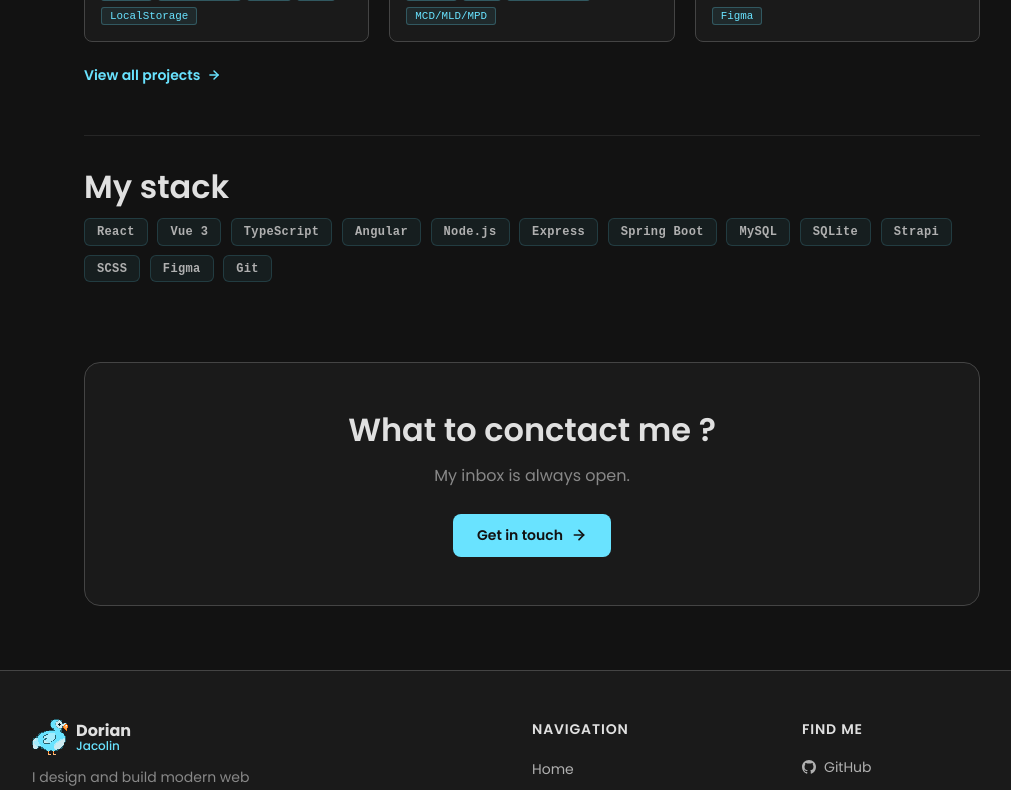
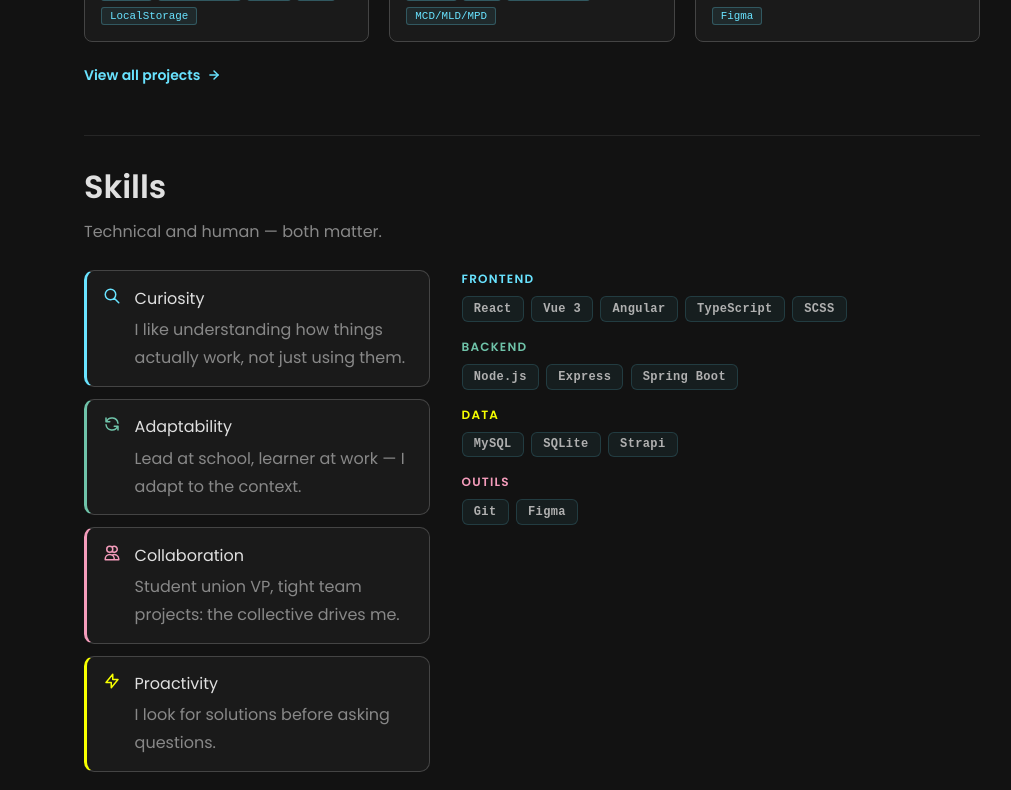
Before and after one commit to Jacma-pro/portfolio, a React (Vite) app: page / in a window 1280 px wide. Shown: the part 1180-1970 px from the top of the page, without its empty margins (108-1119 px from the left). Built offline with nearby package versions, Linux system fonts and the light colour scheme.

Commit message:
feat: restructure skills section with soft and hard skills categorization and update translations

```diff
--- a/src/i18n/en.json
+++ b/src/i18n/en.json
@@ -19,7 +19,16 @@
     "featured_title": "Recent projects",
     "featured_subtitle": "A selection of what I've built recently.",
     "featured_all": "View all projects",
-    "stack_title": "My stack",
+    "skills_title": "Skills",
+    "skills_subtitle": "Technical and human — both matter.",
+    "soft_curiosity_label": "Curiosity",
+    "soft_curiosity_desc": "I like understanding how things actually work, not just using them.",
+    "soft_adaptability_label": "Adaptability",
+    "soft_adaptability_desc": "Lead at school, learner at work — I adapt to the context.",
+    "soft_collaboration_label": "Collaboration",
+    "soft_collaboration_desc": "Student union VP, tight team projects: the collective drives me.",
+    "soft_proactivity_label": "Proactivity",
+    "soft_proactivity_desc": "I look for solutions before asking questions.",
     "cta_title": "What to conctact me ?",
     "cta_text": "My inbox is always open.",
     "cta_contact": "Get in touch"
--- a/src/i18n/fr.json
+++ b/src/i18n/fr.json
@@ -19,7 +19,16 @@
     "featured_title": "Projets récents",
     "featured_subtitle": "Une sélection de ce que j'ai construit récemment.",
     "featured_all": "Voir tous les projets",
-    "stack_title": "Ma stack",
+    "skills_title": "Compétences",
+    "skills_subtitle": "Technique et humain — les deux se complètent.",
+    "soft_curiosity_label": "Curiosité",
+    "soft_curiosity_desc": "J'aime comprendre comment les choses fonctionnent vraiment, pas juste les utiliser.",
+    "soft_adaptability_label": "Adaptabilité",
+    "soft_adaptability_desc": "Lead à l'école, éponge en entreprise — je m'adapte au contexte.",
+    "soft_collaboration_label": "Collaboration",
+    "soft_collaboration_desc": "VP du BDE, binôme sur des projets serrés : le collectif m'anime.",
+    "soft_proactivity_label": "Proactivité",
+    "soft_proactivity_desc": "Je cherche les solutions avant de poser les questions.",
     "cta_title": "Envie de me contacter ?",
     "cta_text": "Ma boîte mail est toujours ouverte.",
     "cta_contact": "Me contacter"
--- a/src/pages/Home.scss
+++ b/src/pages/Home.scss
@@ -312,23 +312,98 @@
   }
 }
 
-/* ── Stack ──────────────────────────────────────────────────────────────────── */
-.home__stack {
+/* ── Skills ─────────────────────────────────────────────────────────────────── */
+.home__skills {
   margin-bottom: 3rem;
   padding: 2rem 0;
   border-top: 1px solid rgba($border-color, 0.4);
+}
 
-  h2 {
-    @include font-h2;
-    color: $text-primary;
-    margin-bottom: 1.25rem;
+.home__skills-grid {
+  display: grid;
+  grid-template-columns: 1fr 1.5fr;
+  gap: 2rem;
+  align-items: start;
+
+  @media (max-width: 680px) {
+    grid-template-columns: 1fr;
+    gap: 1.75rem;
   }
 }
 
-.home__stack-chips {
+/* Soft skills */
+.home__soft {
+  display: flex;
+  flex-direction: column;
+  gap: 0.75rem;
+}
+
+.home__soft-card {
+  display: flex;
+  align-items: flex-start;
+  gap: 0.85rem;
+  padding: 0.85rem 1rem;
+  border-radius: 10px;
+  background: $bg-secondary;
+  border: 1px solid $border-color;
+  border-left-width: 3px;
+  transition: transform 0.2s ease;
+
+  &:hover { transform: translateX(4px); }
+
+  &--blue   { border-left-color: $dodo-blue;   .home__soft-icon { color: $dodo-blue; } }
+  &--teal   { border-left-color: $dodo-teal;   .home__soft-icon { color: $dodo-teal; } }
+  &--pink   { border-left-color: $dodo-pink;   .home__soft-icon { color: $dodo-pink; } }
+  &--yellow { border-left-color: $dodo-yellow; .home__soft-icon { color: $dodo-yellow; } }
+}
+
+.home__soft-icon {
+  flex-shrink: 0;
+  margin-top: 2px;
+}
+
+.home__soft-name {
+  font-size: $fs-sm;
+  font-weight: $fw-semibold;
+  color: $text-primary;
+  margin-bottom: 0.2rem;
+}
+
+.home__soft-desc {
+  font-size: $fs-xs;
+  color: $text-muted;
+  line-height: 1.5;
+}
+
+/* Hard skills */
+.home__hard {
+  display: flex;
+  flex-direction: column;
+  gap: 1rem;
+}
+
+.home__hard-group {
+  display: flex;
+  flex-direction: column;
+  gap: 0.5rem;
+}
+
+.home__hard-label {
+  font-size: $fs-xs;
+  font-weight: $fw-semibold;
+  text-transform: uppercase;
+  letter-spacing: 0.1em;
+
+  &--blue   { color: $dodo-blue; }
+  &--teal   { color: $dodo-teal; }
+  &--yellow { color: $dodo-yellow; }
+  &--pink   { color: $dodo-pink; }
+}
+
+.home__hard-chips {
   display: flex;
   flex-wrap: wrap;
-  gap: 0.6rem;
+  gap: 0.45rem;
 }
 
 .home__chip {
@@ -340,16 +415,14 @@
   background: rgba($dodo-blue, 0.06);
   border: 1px solid rgba($dodo-blue, 0.15);
   border-radius: 6px;
-  padding: 0.35rem 0.75rem;
+  padding: 0.3rem 0.7rem;
   letter-spacing: 0.03em;
   transition: all 0.2s ease;
 
-  &:hover {
-    color: $dodo-blue;
-    border-color: rgba($dodo-blue, 0.4);
-    background: rgba($dodo-blue, 0.1);
-    transform: translateY(-1px);
-  }
+  &--blue   { &:hover { color: $dodo-blue;   border-color: rgba($dodo-blue, 0.45);   background: rgba($dodo-blue, 0.1);   transform: translateY(-1px); } }
+  &--teal   { &:hover { color: $dodo-teal;   border-color: rgba($dodo-teal, 0.45);   background: rgba($dodo-teal, 0.1);   transform: translateY(-1px); } }
+  &--yellow { &:hover { color: $dodo-yellow; border-color: rgba($dodo-yellow, 0.45); background: rgba($dodo-yellow, 0.1); transform: translateY(-1px); } }
+  &--pink   { &:hover { color: $dodo-pink;   border-color: rgba($dodo-pink, 0.45);   background: rgba($dodo-pink, 0.1);   transform: translateY(-1px); } }
 }
 
 /* ── CTA Section ───────────────────────────────────────────────────────────── */
--- a/src/pages/Home.tsx
+++ b/src/pages/Home.tsx
@@ -24,13 +24,36 @@ const FEATURED = FEATURED_IDS
   .map(id => PROJECTS.find(p => p.id === id))
   .filter(Boolean) as typeof PROJECTS
 
-/* ── Stack chips ──────────────────────────────────────────────────────────── */
-const STACK = [
-  'React', 'Vue 3', 'TypeScript', 'Angular',
-  'Node.js', 'Express', 'Spring Boot',
-  'MySQL', 'SQLite', 'Strapi',
-  'SCSS', 'Figma', 'Git'
-]
+/* ── Skills ───────────────────────────────────────────────────────────────── */
+const SOFT_SKILLS = [
+  {
+    key: 'curiosity',
+    color: 'blue',
+    path: 'M21 21l-6-6m2-5a7 7 0 1 1-14 0 7 7 0 0 1 14 0z',
+  },
+  {
+    key: 'adaptability',
+    color: 'teal',
+    path: 'M4 4v5h.582m15.356 2A8.001 8.001 0 0 0 4.582 9m0 0H9m11 11v-5h-.581m0 0a8.003 8.003 0 0 1-15.357-2m15.357 2H15',
+  },
+  {
+    key: 'collaboration',
+    color: 'pink',
+    path: 'M12 4.354a4 4 0 1 1 0 5.292M15 21H3v-1a6 6 0 0 1 12 0v1zm0 0h6v-1a6 6 0 0 0-9-5.197M13 7a4 4 0 1 1-8 0 4 4 0 0 1 8 0z',
+  },
+  {
+    key: 'proactivity',
+    color: 'yellow',
+    path: 'M13 10V3L4 14h7v7l9-11h-7z',
+  },
+] as const
+
+const HARD_SKILLS = [
+  { category: 'Frontend', color: 'blue',   items: ['React', 'Vue 3', 'Angular', 'TypeScript', 'SCSS'] },
+  { category: 'Backend',  color: 'teal',   items: ['Node.js', 'Express', 'Spring Boot'] },
+  { category: 'Data',     color: 'yellow', items: ['MySQL', 'SQLite', 'Strapi'] },
+  { category: 'Outils',   color: 'pink',   items: ['Git', 'Figma'] },
+] as const
 
 const Home = () => {
   const { t } = useTranslation()
@@ -110,13 +133,40 @@ const Home = () => {
         </Link>
       </section>
 
-      {/* ── Stack ─────────────────────────────────────────── */}
-      <section className="home__stack">
-        <h2>{t('home.stack_title')}</h2>
-        <div className="home__stack-chips">
-          {STACK.map(tech => (
-            <span key={tech} className="home__chip">{tech}</span>
-          ))}
+      {/* ── Skills ────────────────────────────────────────── */}
+      <section className="home__skills">
+        <div className="home__section-header">
+          <h2>{t('home.skills_title')}</h2>
+          <p className="text-muted">{t('home.skills_subtitle')}</p>
+        </div>
+
+        <div className="home__skills-grid">
+          <div className="home__soft">
+            {SOFT_SKILLS.map(skill => (
+              <div key={skill.key} className={`home__soft-card home__soft-card--${skill.color}`}>
+                <svg className="home__soft-icon" width="18" height="18" viewBox="0 0 24 24" fill="none" stroke="currentColor" strokeWidth="2" strokeLinecap="round" strokeLinejoin="round" aria-hidden="true">
+                  <path d={skill.path} />
+                </svg>
+                <div>
+                  <p className="home__soft-name">{t(`home.soft_${skill.key}_label`)}</p>
+                  <p className="home__soft-desc">{t(`home.soft_${skill.key}_desc`)}</p>
+                </div>
+              </div>
+            ))}
+          </div>
+
+          <div className="home__hard">
+            {HARD_SKILLS.map(group => (
+              <div key={group.category} className="home__hard-group">
+                <span className={`home__hard-label home__hard-label--${group.color}`}>{group.category}</span>
+                <div className="home__hard-chips">
+                  {group.items.map(item => (
+                    <span key={item} className={`home__chip home__chip--${group.color}`}>{item}</span>
+                  ))}
+                </div>
+              </div>
+            ))}
+          </div>
         </div>
       </section>
 
```
